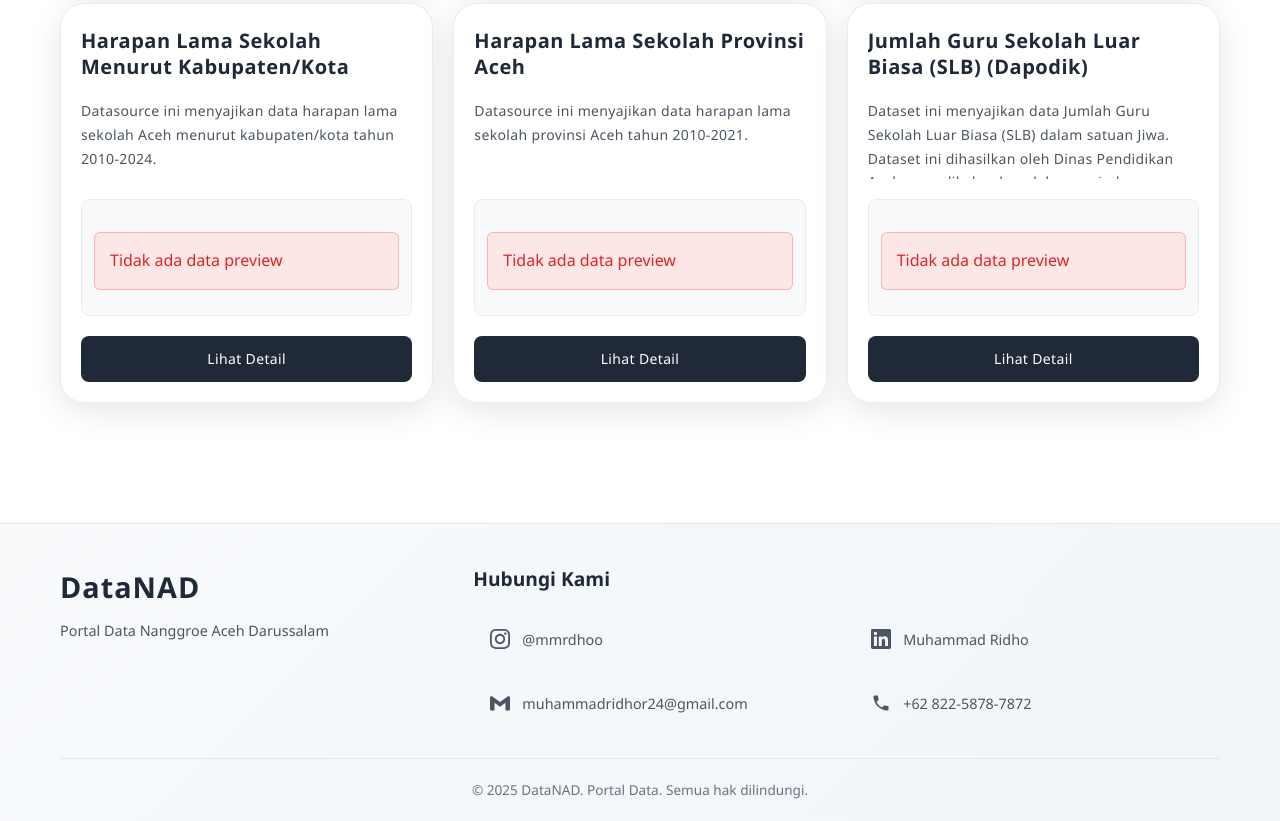
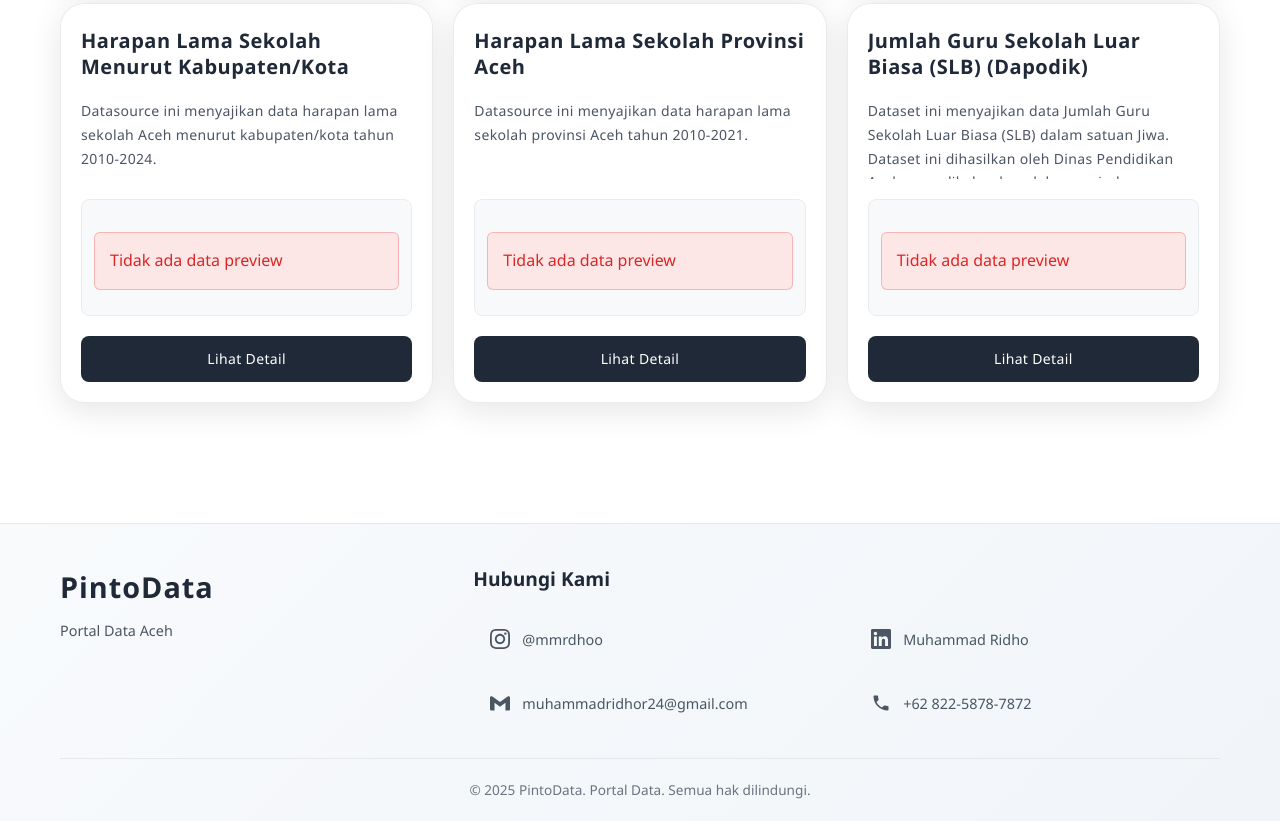
Before and after one commit to mridho24/Visualisasi-Data-Aceh, a plain HTML site: page index.html in a window 1280 px wide. Shown: the part 811-1632 px from the top of the page. Drawn offline with Linux system fonts and the light colour scheme; no server answers.

Commit message:
Change Name and Update Readme

```diff
--- a/index.html
+++ b/index.html
@@ -3,12 +3,12 @@
 <head>
   <meta charset="UTF-8">
   <meta name="viewport" content="width=device-width, initial-scale=1.0">
-  <title>DataNAD - Portal Data Aceh</title>
+  <title>PintoData - Portal Data Aceh</title>
   <link rel="stylesheet" href="./css/style.css" />
 </head>
 <body>
   <div class="header-section">
-    <h1>DataNAD</h1>
+    <h1>PintoData</h1>
     <div class="header-description">
       <p>Portal data terpadu yang menyediakan akses mudah terhadap</p>
       <p>berbagai dataset resmi pemerintah untuk mendukung transparansi</p>
@@ -40,8 +40,8 @@
     <div class="footer-container">
       <div class="footer-content">
         <div class="footer-brand">
-          <h3>DataNAD</h3>
-          <p>Portal Data Nanggroe Aceh Darussalam</p>
+          <h3>PintoData</h3>
+          <p>Portal Data Aceh</p>
         </div>
 
         <div class="footer-contact">
@@ -79,7 +79,7 @@
       </div>
 
       <div class="footer-bottom">
-        <p>&copy; 2025 DataNAD. Portal Data. Semua hak dilindungi.</p>
+        <p>&copy; 2025 PintoData. Portal Data. Semua hak dilindungi.</p>
       </div>
     </div>
   </footer>
```
Also changed, not shown: 1 other file.
